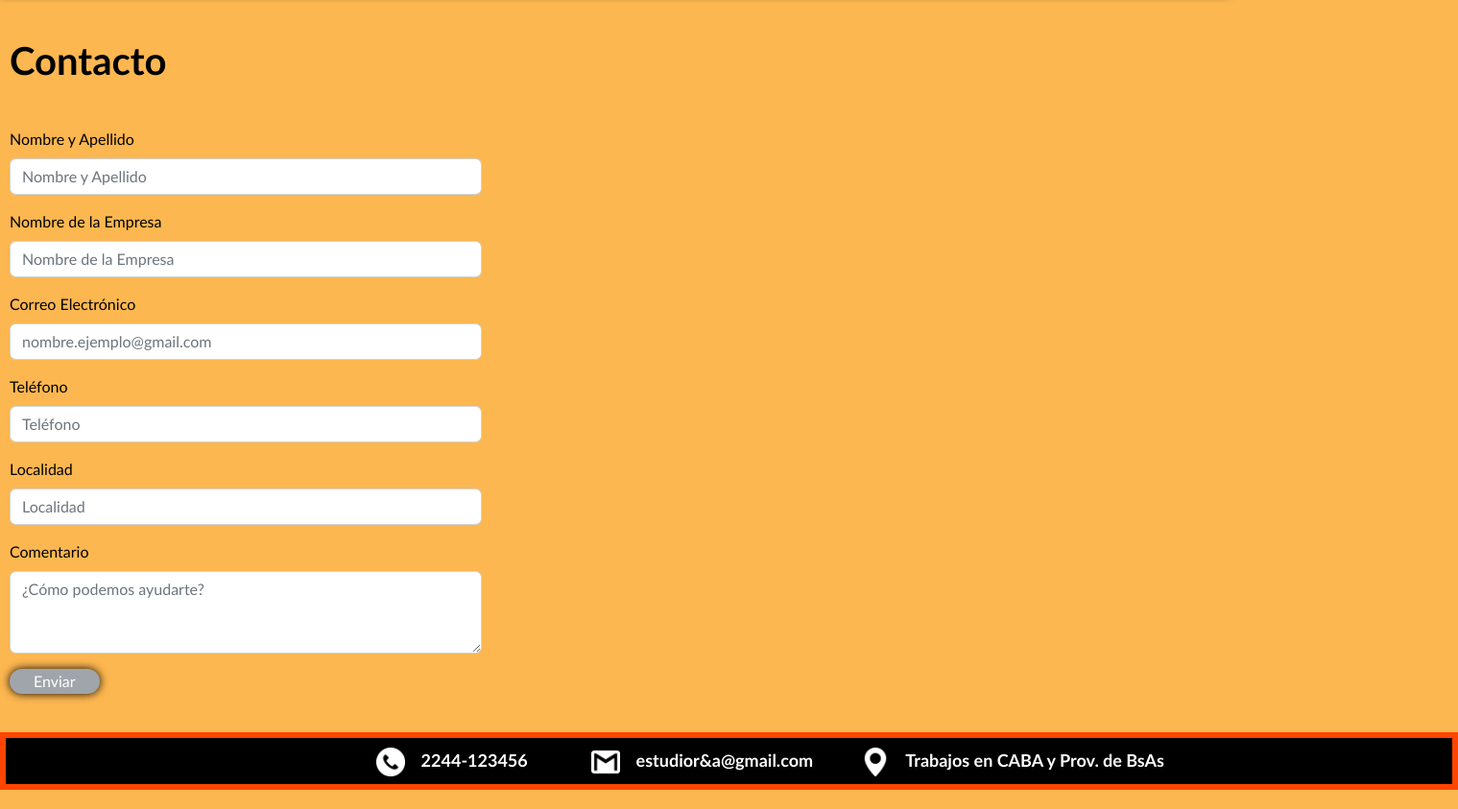
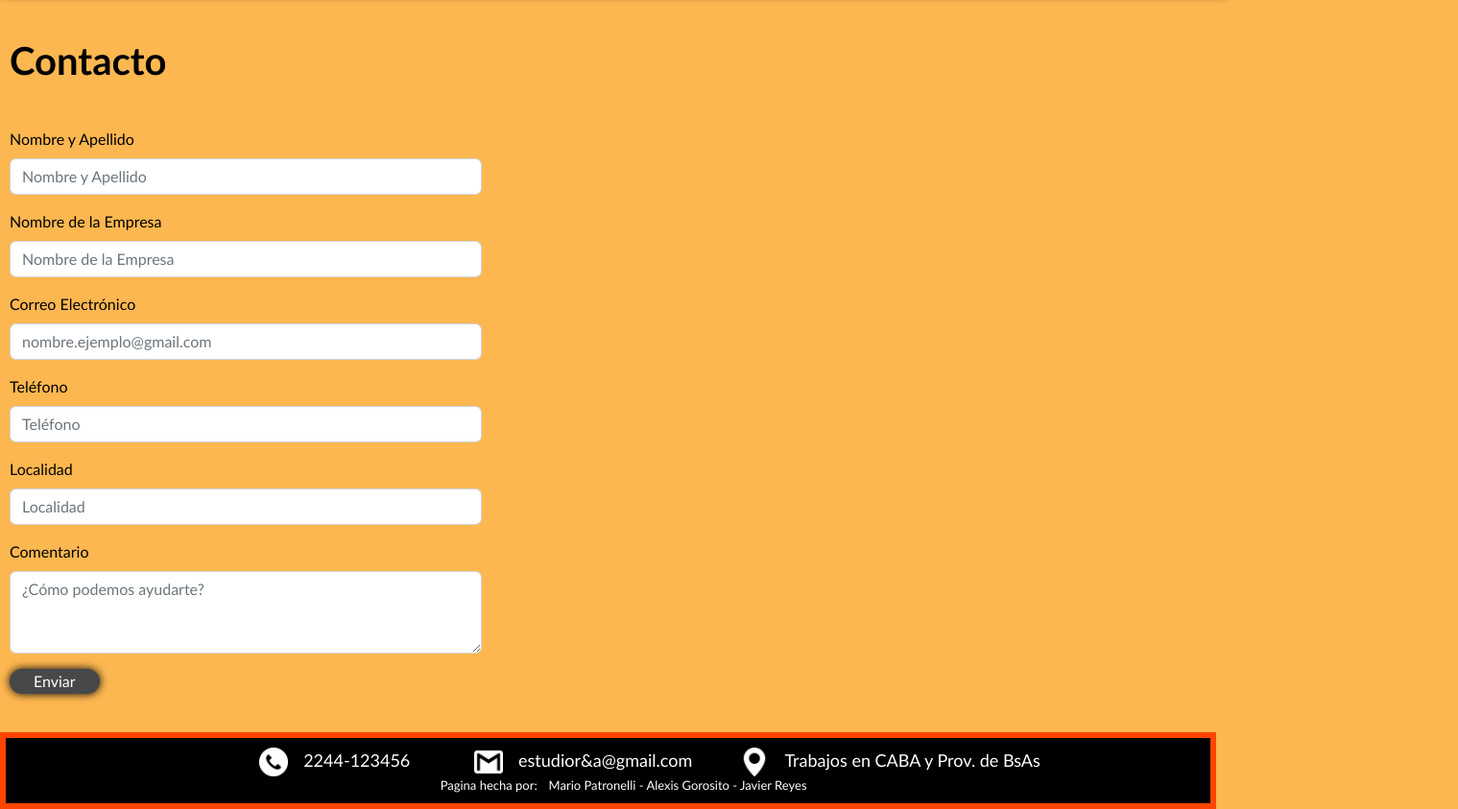
Before and after one commit to elMarito/Trabajo-Practico-Final-2022, a website: page index.html in a window 1280 px wide. Shown: the part 1418-2261 px from the top of the page at 96% size, 1519 px wide, since content can reach past the window. Drawn offline with nearby package versions, Linux system fonts and the light colour scheme.

Commit message:
Se corrigió el footer y el ancho de filosofia y footer

```diff
--- a/index.html
+++ b/index.html
@@ -178,9 +178,15 @@
 
         <div class="footer-list">
           <ul>
-               <dt>
+               <li>
                 ㅤㅤ ㅤㅤ<img src="./imagen/lista/telefono.png" width="30" height="30" alt="">ㅤ2244-123456ㅤㅤㅤㅤ<img src="./imagen/lista/gmail.png" width="30" height="30" alt="">ㅤestudior&a@gmail.comㅤㅤㅤ<img src="./imagen/lista/ubicacion.png" width="30" height="30" alt="">ㅤTrabajos en CABA y Prov. de BsAsㅤ
-                </dt>
+                </li>
+
+                <li>
+                    <p class="members">
+                      Pagina hecha por:ㅤMario Patronelli - Alexis Gorosito - Javier Reyes
+                    </p>
+                 </li>
           </ul>
         </div>
 
--- a/styles.css
+++ b/styles.css
@@ -33,7 +33,7 @@ body {
     text-align:center;
 }
 .philosophy-box{
-    width: 1519px;
+    width:  99vw;
     height: 290px;
     color: black;
     background-color: #fdb750;
@@ -129,10 +129,15 @@ th{
     box-shadow: 0px 0px 10px 0px black;
 
 }
+.disabled {
+/*    background-color: #a0a5ab;*/
+    background-color: #46484a;
+    color: white;
+}
 .footer{
     background-color: black;
-    width: 1519px;
-    height: 60px;
+    width:  99vw;
+    height: 80px;
     border: 6px;
     border-color:orangered;
     border-style: solid;
@@ -143,7 +148,13 @@ th{
     text-align: center;
     color: white;
 }
+.footer-list>ul {
+    list-style: none;
+}
+.members{
+    font-size: small;
+    color: white;
+    text-align: center;
+    font-weight: 300;
 
-.disabled {
-    background-color: #a0a5ab;
 }
```
